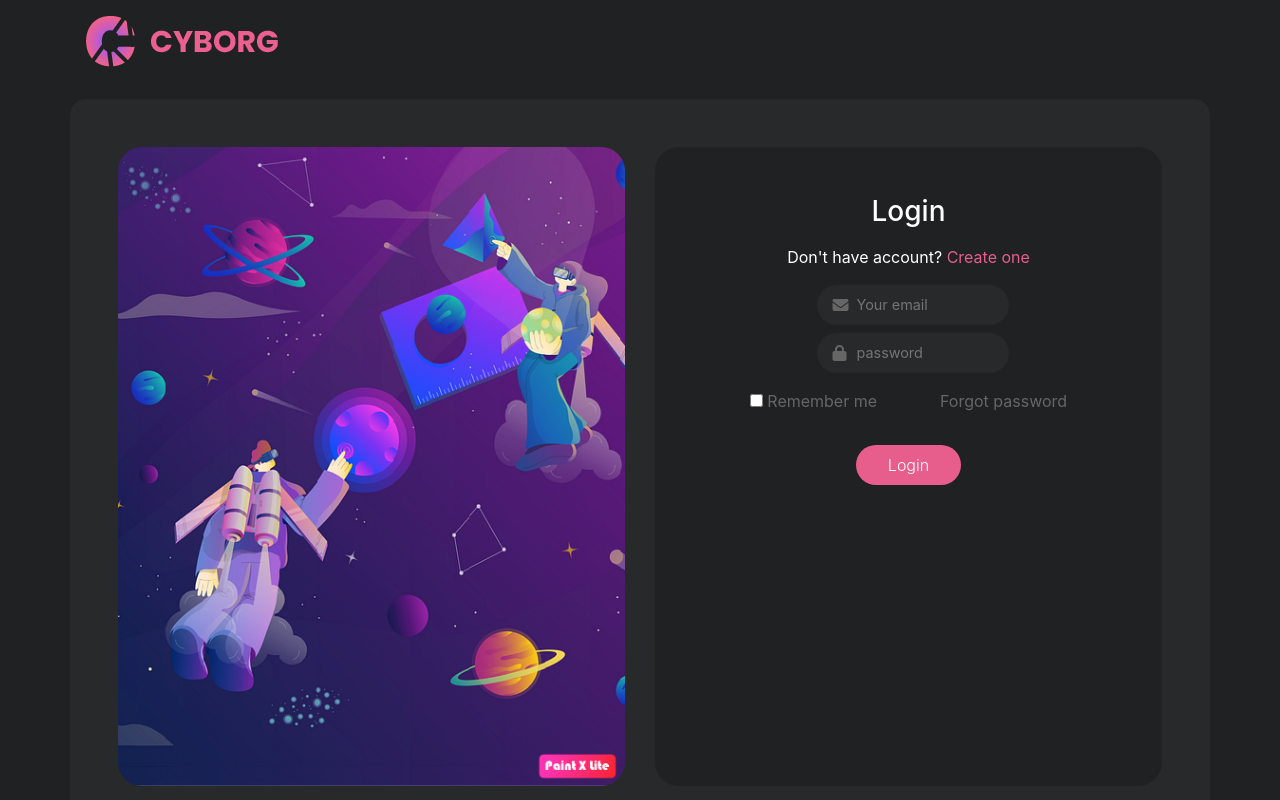
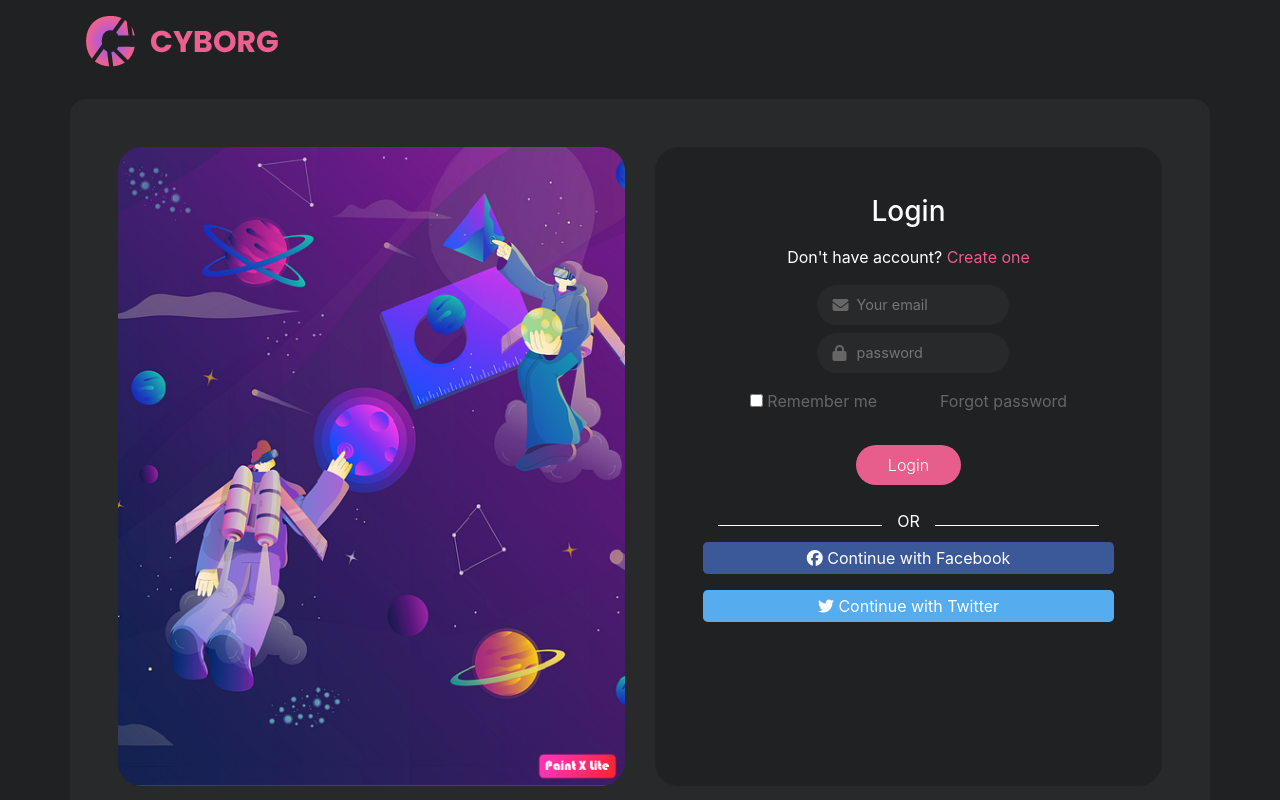
Before and after one commit to Quangz32/fer-lab2, a website: page login.html in a window 1280 px wide. Shown: the top 800 px of the page. Drawn offline with nearby package versions, Linux system fonts and the light colour scheme.

Commit message:
add login method

```diff
--- a/login.css
+++ b/login.css
@@ -11,3 +11,12 @@
 .my-login-con {
   border-radius: 1.5rem;
 }
+
+.my-facebook {
+  background-color: rgb(59, 89, 152);
+  border-radius: 0.3rem;
+}
+.my-twitter {
+  background-color: #55acee;
+  border-radius: 0.3rem;
+}
--- a/login.html
+++ b/login.html
@@ -3,7 +3,7 @@
   <head>
     <meta charset="UTF-8" />
     <meta name="viewport" content="width=device-width, initial-scale=1.0" />
-    <title>Document</title>
+    <title>Login</title>
     <link rel="stylesheet" href="login.css" />
     <!-- Bootstrap CSS -->
     <link
@@ -96,6 +96,23 @@
                 </a>
               </div>
             </div>
+
+            <div class="d-flex px-5">
+              <hr style="width: 40%; border-color: white" />
+              <span class="text-white">OR</span>
+              <hr style="width: 40%; border-color: white" />
+            </div>
+
+            <div class="my-login-or mx-5">
+              <div class="my-facebook py-1 mb-3">
+                <i class="fa-brands fa-facebook" style="color: #ffffff"></i>
+                <span class="text-white"> Continue with Facebook </span>
+              </div>
+              <div class="my-twitter py-1">
+                <i class="fa-brands fa-twitter" style="color: #ffffff"></i>
+                <span class="text-white"> Continue with Twitter </span>
+              </div>
+            </div>
           </div>
         </div>
       </div>
```
